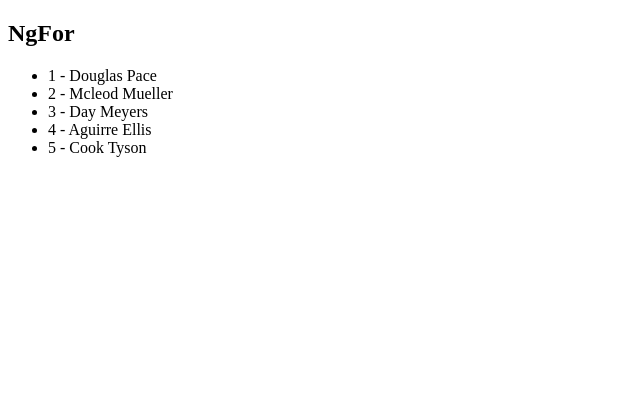
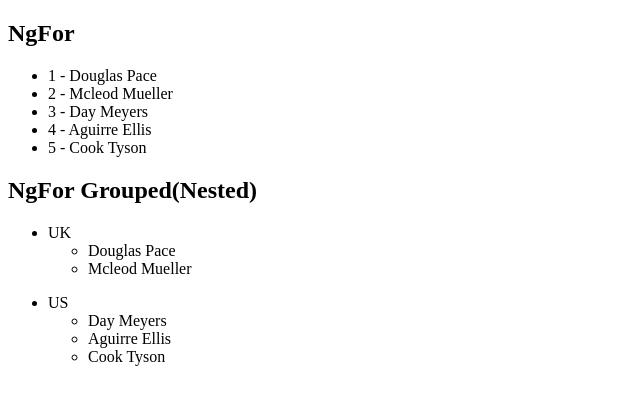
Before and after one commit to Aremyst/book-angular-from-theory-to-practice, an Angular app in the folder Page199_BuiltInDirectives/BuiltInDirectives/: page / in a window 1280 px wide. Shown: the top 404 px of the page, without its empty margins (0-640 px from the left). Built offline with nearby package versions, Linux system fonts and the light colour scheme.

Commit message:
Add nested *ngFor loop

```diff
--- a/Page199_BuiltInDirectives/BuiltInDirectives/src/app/app.component.html
+++ b/Page199_BuiltInDirectives/BuiltInDirectives/src/app/app.component.html
@@ -1,2 +1,5 @@
 <h2>NgFor</h2>
 <app-ng-for-example></app-ng-for-example>
+
+<h2>NgFor Grouped(Nested)</h2>
+<app-ng-for-grouped-example></app-ng-for-grouped-example>
--- a/Page199_BuiltInDirectives/BuiltInDirectives/src/app/app.module.ts
+++ b/Page199_BuiltInDirectives/BuiltInDirectives/src/app/app.module.ts
@@ -3,11 +3,13 @@ import { NgModule } from '@angular/core';
 
 import { AppComponent } from './app.component';
 import { NgForExampleComponent } from './ng-for-example/ng-for-example.component';
+import { NgForGroupedExampleComponent } from './ng-for-grouped-example/ng-for-grouped-example.component';
 
 @NgModule({
   declarations: [
     AppComponent,
-    NgForExampleComponent
+    NgForExampleComponent,
+    NgForGroupedExampleComponent
   ],
   imports: [
     BrowserModule
--- /dev/null
+++ b/Page199_BuiltInDirectives/BuiltInDirectives/src/app/ng-for-grouped-example/ng-for-grouped-example.component.html
@@ -0,0 +1,8 @@
+<ul *ngFor="let group of peopleByCountry">
+  <li>{{ group.country}}</li>
+  <ul>
+    <li *ngFor="let person of group.people">
+      {{ person.name }}
+    </li>
+  </ul>
+</ul>
--- /dev/null
+++ b/Page199_BuiltInDirectives/BuiltInDirectives/src/app/ng-for-grouped-example/ng-for-grouped-example.component.ts
@@ -0,0 +1,36 @@
+import { Component, OnInit } from '@angular/core';
+
+@Component({
+  selector: 'app-ng-for-grouped-example',
+  templateUrl: './ng-for-grouped-example.component.html',
+  styleUrls: ['./ng-for-grouped-example.component.css']
+})
+export class NgForGroupedExampleComponent {
+  peopleByCountry: any[] = [
+    {
+      'country': 'UK',
+      'people': [
+        {
+          "name": "Douglas Pace"
+        },
+        {
+          "name": "Mcleod Mueller"
+        },
+      ]
+    },
+    {
+      'country': 'US',
+      'people': [
+        {
+          "name": "Day Meyers"
+        },
+        {
+          "name": "Aguirre Ellis"
+        },
+        {
+          "name": "Cook Tyson"
+        }
+      ]
+    }
+  ];
+}
```
Also changed, not shown: Page199_BuiltInDirectives/BuiltInDirectives/src/app/ng-for-grouped-example/ng-for-grouped-example.component.css (added), 1 other file (tests, documents, lock files or other folders).
